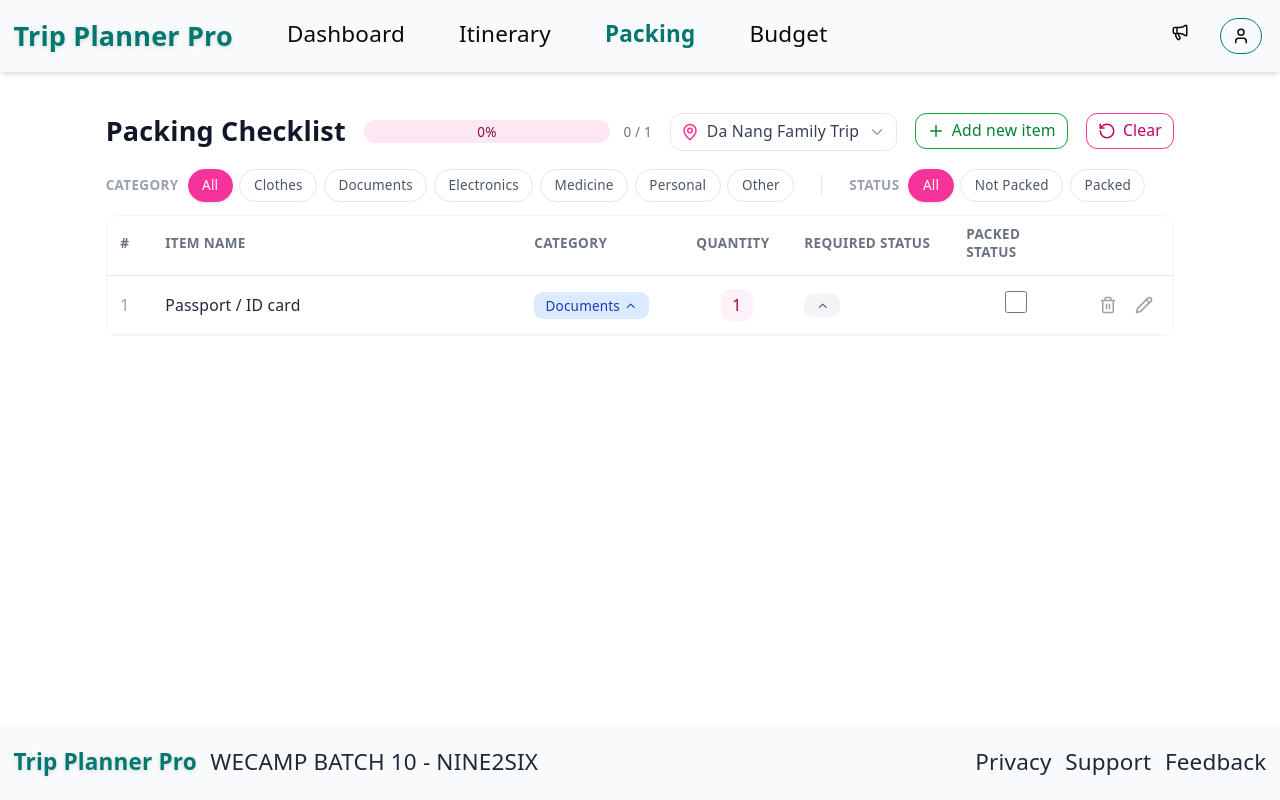
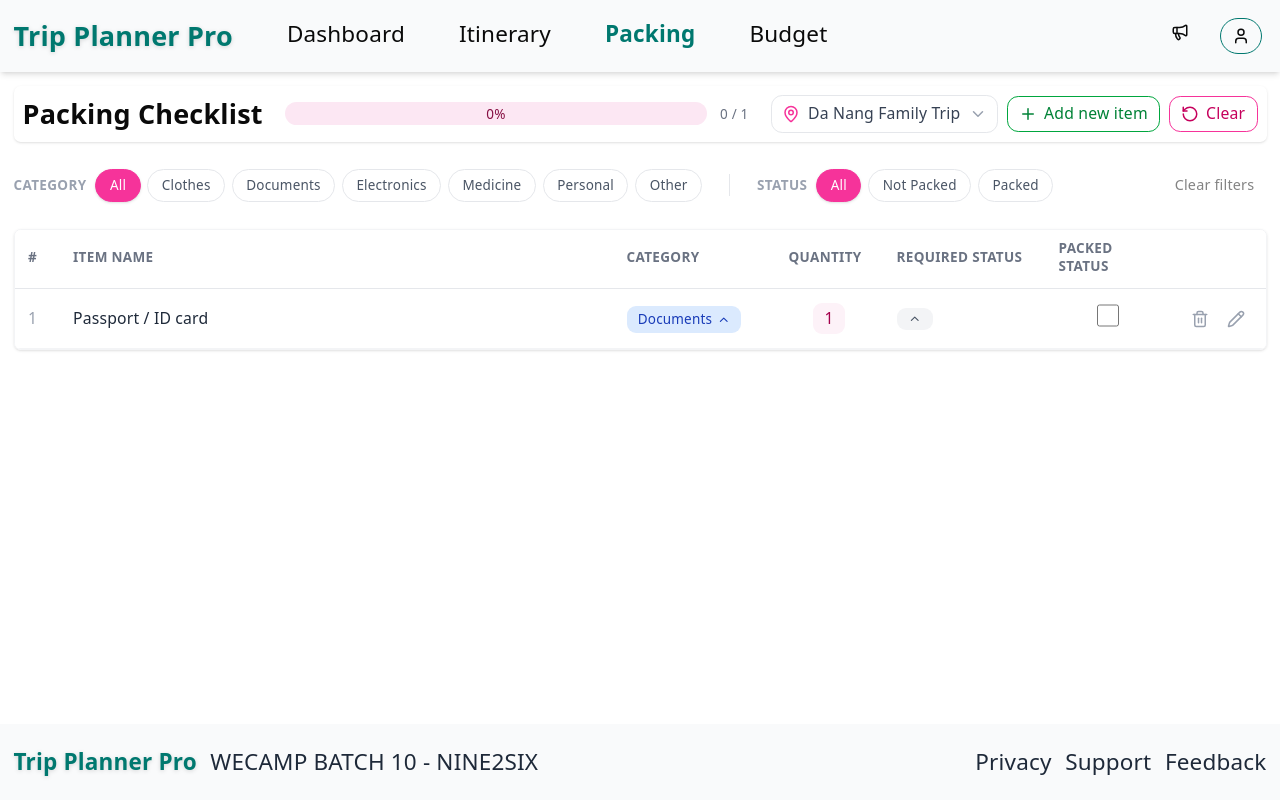
Before and after one commit to TUT888/trip-planner-pro, a React (Vite) app: page /packing in a window 1280 px wide. Built offline with nearby package versions, Linux system fonts and the light colour scheme.

Commit message:
feat(packing-ui): improve packing list visual layout and alignment

```diff
--- a/src/features/packing/components/PackingFilterBar.jsx
+++ b/src/features/packing/components/PackingFilterBar.jsx
@@ -75,18 +75,17 @@ export function PackingFilterBar({ filters, onFilterChange }) {
       </div>
 
       {/* Clear filters */}
-      {isAnyFilterActive && (
       <Button
         variant="ghost"
         size="sm"
         onClick={() =>
           onFilterChange({ category: "All", packedStatus: "All" })
         }
-          className="text-gray-400 hover:text-gray-700 ml-auto shrink-0"
+        className="hover:text-gray-800 ml-auto shrink-0"
+        disabled={!isAnyFilterActive}
       >
         Clear filters
       </Button>
-      )}
     </div>
   );
 }
--- a/src/features/packing/components/PackingList.jsx
+++ b/src/features/packing/components/PackingList.jsx
@@ -62,7 +62,7 @@ export function PackingList({ items = [], isFiltered = false }) {
   };
 
   return (
-    <div className="overflow-x-auto rounded-lg border border-gray-100">
+    <div className="overflow-x-auto rounded-sm shadow-sm border border-gray-100">
       <table className="w-full border-collapse">
         {/* Table head */}
         <thead>
--- a/src/features/packing/components/PackingProgressBar.jsx
+++ b/src/features/packing/components/PackingProgressBar.jsx
@@ -12,7 +12,7 @@ export function PackingProgressBar() {
   const accent = percentage === 100 ? ACCENT.full : percentage >= 50 ? ACCENT.half : ACCENT.base;
 
   return (
-    <div className="flex items-center gap-3 w-64">
+    <div className="flex items-center gap-3">
       <div
         role="progressbar"
         aria-valuenow={percentage}
--- a/src/pages/PackingChecklist.jsx
+++ b/src/pages/PackingChecklist.jsx
@@ -1,76 +1,43 @@
 import { useSelector, useDispatch } from "react-redux";
-import { useCallback } from "react";
 
-// Utils
-import { calculatePackingProgress } from "@/features/packing/packingUtils";
+import { clearAll, setFilter } from "@/features/packing/packingSlice";
+import { selectFilteredItems, selectPackingFilter } from "@/features/packing/packingSelector";
 
-// Redux actions
-import {
-  togglePacked,
-  removeFromCheckList,
-  clearAll,
-  setFilter,
-  cycleItemCategory,
-  cycleItemRequired,
-} from "@/features/packing/packingSlice";
-import { setActiveTripId } from "@/features/trip/tripSlice";
-import {
-  selectFilteredItems,
-  selectPackingChecklist,
-  selectPackingFilter,
-  selectProgress,
-} from "@/features/packing/packingSelector";
-
-// Components
 import { Plus, RotateCcw } from "lucide-react";
 import { Button } from "@/components/ui/button";
 import { PackingProgressBar } from "@/features/packing/components/PackingProgressBar";
 import { PackingFilterBar } from "@/features/packing/components/PackingFilterBar";
 import { PackingList } from "@/features/packing/components/PackingList";
 import { TripSelector } from "@/features/packing/components/TripSelector";
-import {
-  selectActiveTrip,
-  selectActiveTripId,
-  selectAllTrips,
-} from "@/features/trip/tripSelector";
 
 export default function PackingChecklist() {
   const dispatch = useDispatch();
-
-  // Selectors for raw state
   const filters = useSelector(selectPackingFilter);
-
-  // Selectors derived state
   const filteredItems = useSelector(selectFilteredItems);
 
   // Whether any filter is active (used for empty-state copy and "Clear filters" button)
-  const isFiltered =
-    filters.category !== "All" || filters.packedStatus !== "All";
+  const isFiltered = filters.category !== "All" || filters.packedStatus !== "All";
 
-  const handleFilterChange = useCallback(
-    (partial) => dispatch(setFilter(partial)),
-    [dispatch],
-  );
+  const handleFilterChange = (partial) => dispatch(setFilter(partial));
+  const handleClearAll = () => dispatch(clearAll());
 
   const handleAddNew = () => {
-    // TODO (next task): dispatch(openAddModal())
+    // TODO (next task): openAddModal()
     console.log("Open add-item modal");
   };
 
-  const handleClearAll = () => dispatch(clearAll());
+  return (
+    <div className="flex flex-col h-full gap-3">
+      {/* Packing Summary Data */}
+      <div className="flex flex-row gap-5 p-2 shadow-sm rounded-sm items-center">
+        <h1 className="text-2xl font-semibold">Packing Checklist</h1>
 
-  // Render
-  return (
-    <div className="p-6 max-w-screen-xl mx-auto">
-      <div className="flex items-top gap-4 flex-wrap mb-1">
-        <h1 className="text-2xl font-semibold text-gray-900 shrink-0">
-          Packing Checklist
-        </h1>
+        <div className="flex-1">
+          <PackingProgressBar />
+        </div>
 
-        <PackingProgressBar />
-
+        <div className="flex flex-row items-center gap-2">
           <TripSelector />
-
           <Button
             variant="outline"
             size="default"
@@ -92,12 +59,15 @@ export default function PackingChecklist() {
             Clear
           </Button>
         </div>
+      </div>
 
-      {/* Filter bar */}
+      <div className="flex flex-col gap-3">
+        {/* Filter bar section */}
         <PackingFilterBar filters={filters} onFilterChange={handleFilterChange} />
 
-      {/* Packing list */}
+        {/* Packing list section */}
         <PackingList items={filteredItems} isFiltered={isFiltered} />
+      </div>
     </div>
   );
 }
```
Lines whose indentation alone changed are shown as unchanged.
